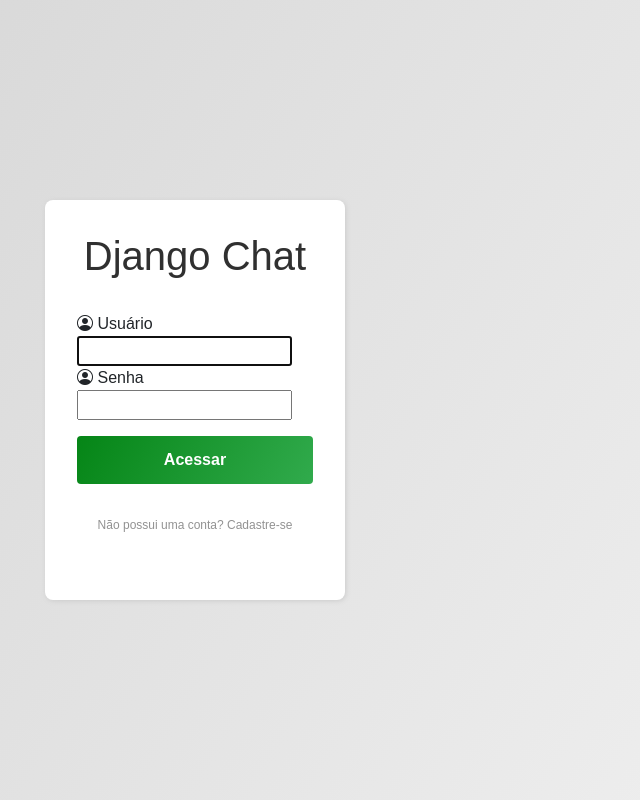
After one commit to karlosruan07/django-chat, a Django app: page /accounts/login/ in a window 1280 px wide. The commit adds this page. Shown: the whole page, without its empty margins (445-1085 px from the left). Run offline with Django 3.2, Linux system fonts and the light colour scheme; some libraries are stand-ins or nearby versions.

Commit message:
autenticacao com view e urls generica do django

```diff
--- a/accounts/templates/accounts/signup-content.html
+++ b/accounts/templates/accounts/signup-content.html
@@ -1,6 +1,8 @@
 {% extends 'base.html' %}
 
 {% load static %}
+
+{% block title %} Signup {% endblock %}
 
 {% block content %}
     <main class="login">
--- a/accounts/templates/base.html
+++ b/accounts/templates/base.html
@@ -15,7 +15,7 @@
     <!-- Icons Bootstrap -->
     <link rel="stylesheet" href="https://cdn.jsdelivr.net/npm/bootstrap-icons@1.5.0/font/bootstrap-icons.css">
 
-    <title>Hello, world!</title>
+    <title>{% block title %} {% endblock %}</title>
 </head>
 
 <body>
--- /dev/null
+++ b/accounts/templates/registration/login.html
@@ -0,0 +1,40 @@
+
+{% extends 'base.html' %}
+
+{% block title %} Login {% endblock %}
+
+{% block content %}
+    <div class="login">
+
+        <div class="login_container">
+
+            <h1 class="login_title">Django Chat</h1>
+
+            <form class="login_form" action="" method="POST">
+
+                {% csrf_token %}
+
+                <div>
+                    <i class="bi bi-person-circle"></i>
+                    <label for="{{ form.username.auto_id }}">{{ form.username.label }}</label>
+                    {{ form.username }}
+                    {{ form.username.errors }}
+                </div>
+
+                <div>
+                    <i class="bi bi-person-circle"></i>
+                    <label for="{{ form.username.auto_id }}">{{ form.password.label }}</label>
+                    {{ form.password }}
+                    {{ form.password.errors }}
+                </div>
+
+                <button class="login_submit" type="submit" name="Submit">Acessar</button>
+
+            </form>
+
+            <a href="{% url 'signup' %}" class="signup">Não possui uma conta? Cadastre-se</a>
+
+        </div>
+
+    </div>
+{% endblock %}
--- a/accounts/views.py
+++ b/accounts/views.py
@@ -1,4 +1,4 @@
-from django.db import models
+
 from django.shortcuts import render
 from django.urls import reverse_lazy
 
@@ -10,8 +10,6 @@ from django.views import generic
 def home(request):
     return render(request, 'accounts/home-content.html')
 
-def login(request):
-    return render(request, 'accounts/login-content.html')
 
 class SignupView(generic.CreateView):
     model = User
--- a/project_django_web/settings.py
+++ b/project_django_web/settings.py
@@ -144,5 +144,6 @@ MEDIA_URL = "/uploads/"  # irá criar as url para os arquivos.
 
 AUTH_USER_MODEL = 'accounts.User'#modelo de autenticação customizado (NomeDoApp.NomeDaClasse)
 
+LOGIN_URL = 'login'
 LOGIN_REDIRECT_URL = 'home'
-LOGIN_URL = 'login'
+LOGOUT_REDIRECT_URL = 'login'
--- a/project_django_web/urls.py
+++ b/project_django_web/urls.py
@@ -18,5 +18,8 @@ from django.urls import path, include
 
 urlpatterns = [
     path('admin/', admin.site.urls),
-    path('', include('accounts.urls'))
+    path('', include('accounts.urls')),
+
+    path('accounts/', include('django.contrib.auth.urls'))
+
 ]
```
